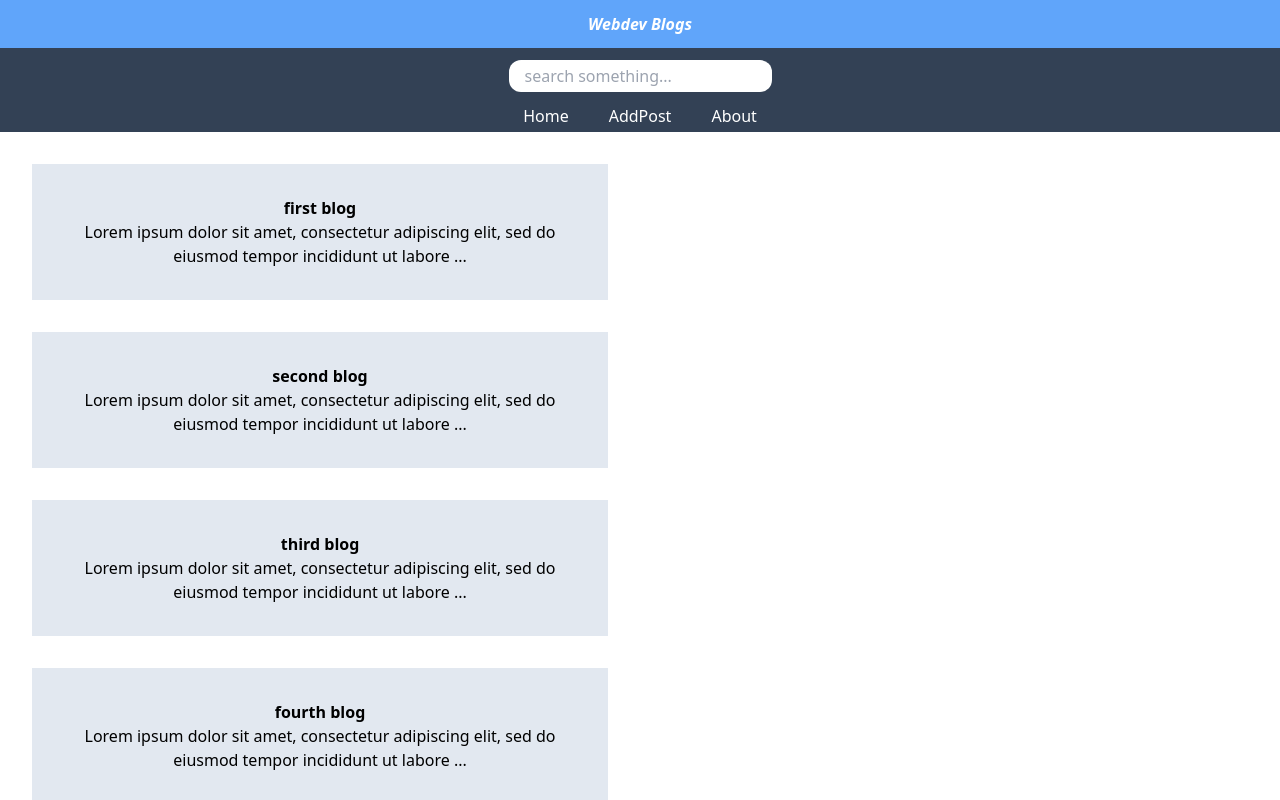
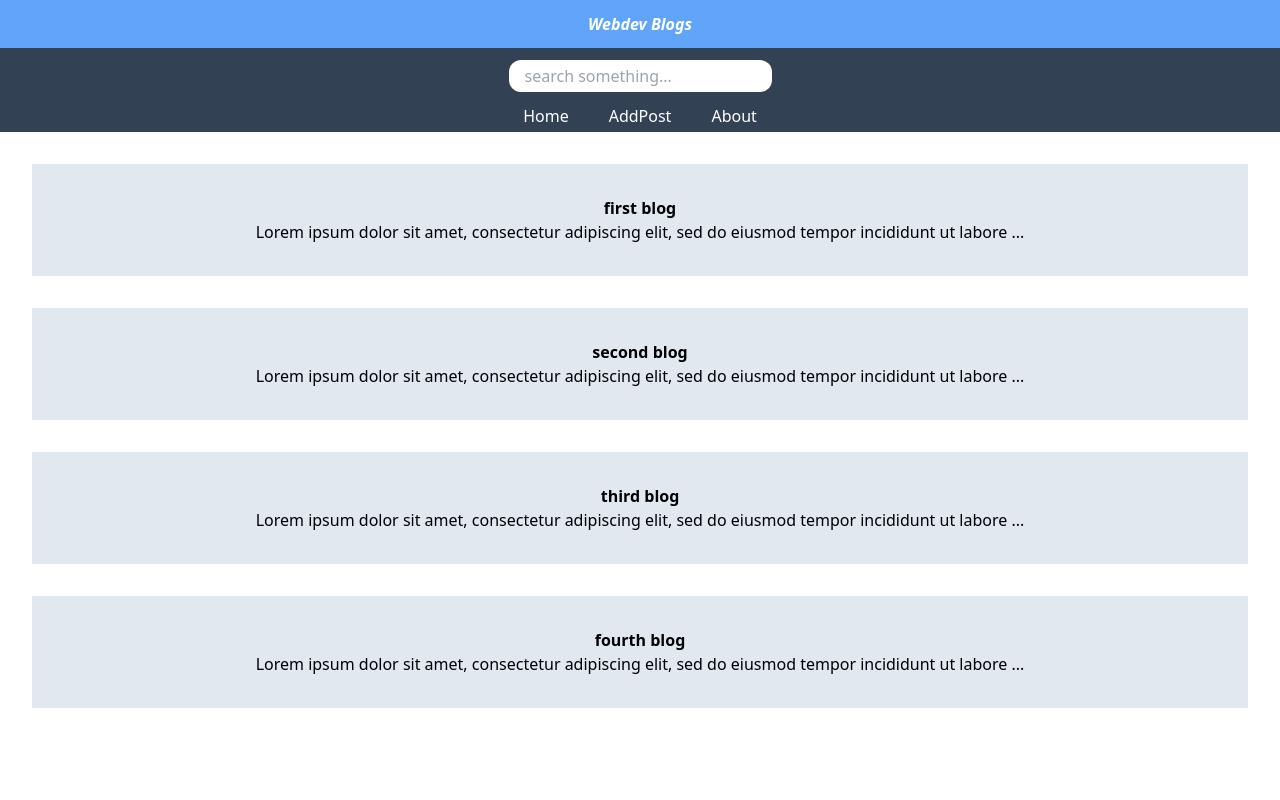
Before and after one commit to zakirali05/blogsite, a React (Create React App) app: page / in a window 1280 px wide. Shown: the top 800 px of the page. Built offline with nearby package versions, Linux system fonts and the light colour scheme.

Commit message:
missing page added

```diff
--- a/src/Missing.js
+++ b/src/Missing.js
@@ -1,7 +1,11 @@
 import React from "react";
 
 const Missing = () => {
-  return <div>Missing</div>;
+  return (
+    <main className="flex-col py-32 px-[25%]  h-[100vh]">
+      <em className=" text-red-600">Page Not Available !!!</em>
+    </main>
+  );
 };
 
 export default Missing;
--- a/src/Post.js
+++ b/src/Post.js
@@ -2,7 +2,7 @@ import React from "react";
 
 function Post({ item }) {
   return (
-    <article align="center" className="bg-slate-200 m-8 p-8 max-w-xl ">
+    <article align="center" className="bg-slate-200 m-8 p-8  ">
       <h1 className="font-bold">{item.title}</h1>
       <p>
         {item.desc.length <= 100 ? item.desc : item.desc.slice(0, 100) + "..."}
```
